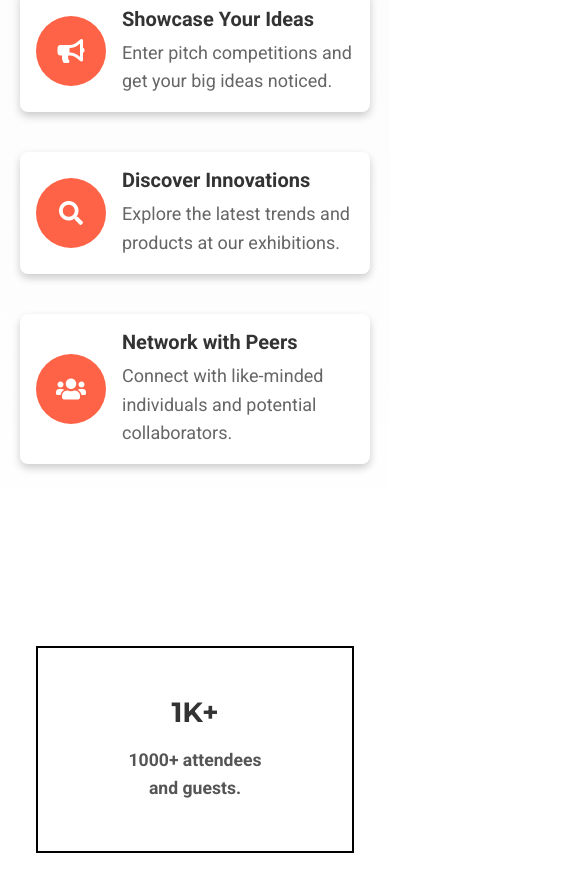
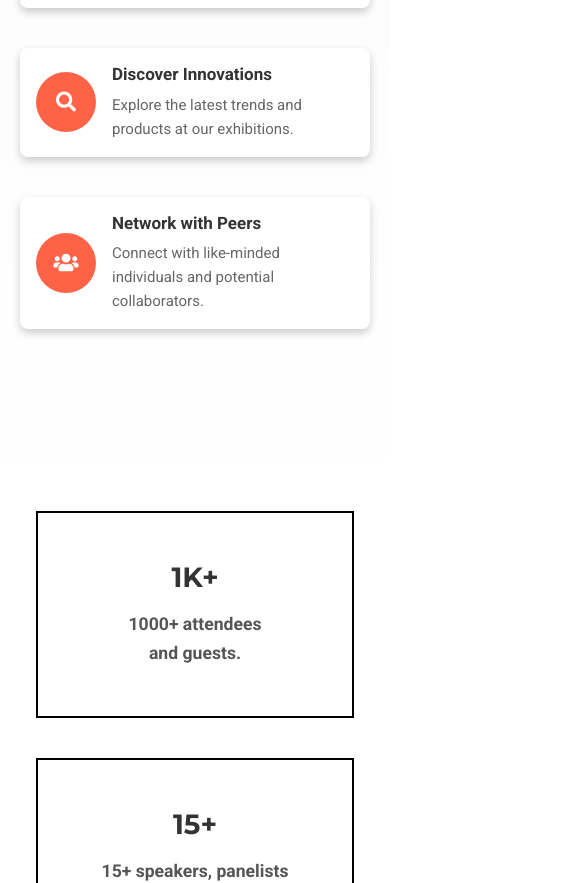
Before and after one commit to rolix202/landing_page_payment_integration, a React (Vite) app in the folder frontend/: page / in a window 390 px wide. Shown: the part 2731-3614 px from the top of the page, 585 px wide, since content can reach past the window. Built offline with nearby package versions, Linux system fonts and the light colour scheme.

Commit message:
footer section responsiveness

```diff
--- a/frontend/src/components/Foot.jsx
+++ b/frontend/src/components/Foot.jsx
@@ -7,24 +7,32 @@ const Foot = () => {
         <div className='footer bg-dark pt-5'>
             <div className="container">
                 <div className="row">
-                    <div className="col-md-6">
+                    <div className="col-md-6 foot_desc">
                         <div className='foot_logo'>
-                            <img src={footer_logo} alt="" className='w-50 h-auto'/>
+                            <img src={footer_logo} alt=""/>
                         </div>
                         <p className='text-white pt-4'>Don’t wait – get your early bird ticket now and join us in Calabar for an unforgettable experience.</p>
                         <p className='text-white'>The future is yours to shape!</p>
-                        <button className='btn btn-danger'>Grab Your Ticket Now!</button>
+                        <div className="button">
+                            <button className='btn btn-danger'>Grab Your Ticket Now!</button>
+                        </div>
                     </div>
                     <div className="col-md-6">
                         <div className="foot_details text-white">
                             <h3>Contact Us</h3>
-                            <span className='text-emphasis fst-italic lead'>For more information, reach out to:</span>
+                            <p className='text-emphasis fst-italic lead'>For more information, reach out to:</p>
                             <p className='pt-4'>(+234) 903 352 8556 <br /> (+234) 813 654 9901 </p>
 
-                            <img src={calabar} alt="" className='pt-5 pb-5' />
+                            <div className='foot-img-wrapper'>
+                               <img src={calabar} alt="" className='pt-5 pb-5 foot-img' />
+                            </div>
+
                         </div>
                     </div>
-                    <small className='text-center text-white pt-5 pb-3'>Copyright © 2024 · Ideasfest Africa Limited</small>
+                    <div className='footer-copyright'>
+                        <p className='text-center text-white pt-3'>Copyright © 2024 · Ideasfest Africa Limited</p>
+                    </div>
+
                 </div>
             </div>
 
--- a/frontend/src/components/MissingOut.jsx
+++ b/frontend/src/components/MissingOut.jsx
@@ -42,11 +42,11 @@ const MissingOut = () => {
                 <div className="row pt-5">
                     <div className="col-md-6 d-flex align-items-center">
                         <div className="business_wrapper">
-                            <img src={businessmen} alt="" />
+                            <img src={businessmen} alt="" className='business_img'/>
                         </div>
                     </div>
                     <div className="col-md-6">
-                        <div className="row row-cols-1 g-4">
+                        <div className="row row-cols-1 g-4 bene_lists">
                             {missing_out_list.map((list, index) => (
                                 <BenefitsItem key={index} benefit={list} />
                             ))}
--- a/frontend/src/components/Stats.jsx
+++ b/frontend/src/components/Stats.jsx
@@ -1,43 +1,87 @@
-import React from 'react'
+import React from "react";
+
+const stats_info = [
+  {
+    id: 1,
+    number: "1K+",
+    attendees_1_line: "1000+ attendees",
+    attendees_2_line: "and guests.",
+  },
+  {
+    id: 2,
+    number: "15+",
+    attendees_1_line: "15+ speakers, panelists",
+    attendees_2_line: "and coaches.",
+  },
+  {
+    id: 3,
+    number: "100+",
+    attendees_1_line: "100+ startups, SMEs and",
+    attendees_2_line: "exhibitors.",
+  },
+  {
+    id: 4,
+    number: "10+",
+    attendees_1_line: "Investors and",
+    attendees_2_line: "venture capitalists.",
+  },
+];
 
 const Stats = () => {
   return (
-        <div className='stats-wrapper'>
+    <div className="stats-wrapper">
       <div className="container stats-container">
         <div className="row row-cols-1 row-cols-md-4 g-2 text-center">
+          {stats_info.map((info, index) => {
+            return (
+              <div className="col" key={index}>
+                <div className="stat-card m-3 py-5 border border-black border-2">
+                  <h1>{info.number} </h1>
+                  <span>
+                    {info.attendees_1_line} <br /> {info.attendees_2_line}
+                  </span>
+                </div>
+              </div>
+            );
+          })}
+        </div>
+        {/* <div className="row row-cols-1 row-cols-md-4 g-2 text-center">
           <div className="col">
             <div className="stat-card m-3 py-5 border border-black border-2">
               <h1>1K+</h1>
-                            <span>1000+ attendees <br /> and guests.</span>
+              <span>
+                1000+ attendees <br /> and guests.
+              </span>
             </div>
           </div>
           <div className="col">
             <div className="stat-card m-3 py-5 border border-black border-2">
               <h1>15+</h1>
-                            <span>15+ speakers, panelists <br /> and coaches.</span>
+              <span>
+                15+ speakers, panelists <br /> and coaches.
+              </span>
             </div>
-
           </div>
           <div className="col">
             <div className="stat-card m-3 py-5 border border-black border-2">
               <h1>100+</h1>
-                            <span>100+ startups, SMEs and <br /> exhibitors.</span>
+              <span>
+                100+ startups, SMEs and <br /> exhibitors.
+              </span>
             </div>
-
           </div>
           <div className="col">
             <div className="stat-card m-3 py-5 border border-black border-2">
               <h1>10+</h1>
-                            <span>Investors and <br /> venture capitalists.</span>
-                        </div>
-
-                    </div>
-
+              <span>
+                Investors and <br /> venture capitalists.
+              </span>
             </div>
           </div>
+        </div> */}
+      </div>
+    </div>
+  );
+};
 
-        </div>
-    )
-}
-
-export default Stats
+export default Stats;
--- a/frontend/src/index.css
+++ b/frontend/src/index.css
@@ -266,35 +266,28 @@ h3 {
   text-align: center;
   margin-bottom: 40px;
   padding: 100px 20px 60px 20px;
-  /* border-radius: 10px; */
   background-color: rgba(0, 0, 0, 0.6);
-  /* Dark background for better contrast */
   color: #ffffff;
-  /* White text color for high contrast */
 }
 
 .ticket-header h1 {
   font-size: 3em;
   color: #ffffff;
-  /* Ensure heading is visible */
 }
 
 .early-bird-notice {
   font-size: 1.5em;
   color: #FFD700;
-  /* Gold color for emphasis */
   font-weight: 700;
 }
 
 .countdown {
   font-size: 1.2em;
   color: #FFFFFF;
-  /* White color for text */
 }
 
 .countdown .text-emphasis {
   color: #FF6347;
-  /* Tomato color for emphasis */
 }
 
 
@@ -378,9 +371,6 @@ h3 {
   color: var(--secondary-color);
 }
 
-/* .ticket-card .btn-danger {
-  background-color: var(--secondary-color) !important;
-} */
 
 .regular-btn,
 .vip-btn,
@@ -394,6 +384,10 @@ h3 {
   margin: 20px auto 0;
   width: fit-content;
   cursor: pointer;
+}
+.foot_logo img{
+  width: 50%;
+  height: auto;
 }
 
 .ticket-card .btn:hover,
@@ -434,6 +428,13 @@ h3 {
 .text-emphasis {
   font-weight: 700;
   color: var(--primary-color);
+}
+
+.footer-copyright{
+  border-top: 1px solid rgba(161, 161, 161, 0.685);
+}
+.footer-copyright p{
+  font-size: 15px;
 }
 
 /* benefits */
@@ -602,7 +603,111 @@ h3 {
 
 @media (max-width: 576px) {
   .stat-card::before {
-   display: none;
+    display: none;
+  }
+
+  .ticket-header h1 {
+    font-size: 2em;
+  }
+
+  .early-bird-notice {
+    font-size: 1.2em;
+    font-weight: 500;
+  }
+
+  .countdown {
+    font-size: 0.9em;
+  }
+
+  .card-content h2 {
+    font-size: 1.5em;
+  }
+
+  .old-price {
+    font-size: 0.8em;
+  }
+
+  .current-price {
+    font-size: 1.3em;
+  }
+
+  .ticket-grid {
+    padding-inline: 60px;
+  }
+
+  .card-content p {
+    font-size: 15px;
+  }
+
+  .ticket-card ul li {
+    font-size: 14px;
+  }
+
+  .regular-btn,
+  .vip-btn,
+  .executive-btn {
+    font-size: 0.8em;
+  }
+  .miss{
+    padding-top: 100px;
+  }
+  .why h1 {
+    font-size: 27px;
+  }
+  .business_img{
+    width: 100%;
+    height: auto;
+  }
+  .benefit-card h5{
+    font-size: 17px;
+  }
+  .benefit-card p{
+    font-size: 15px;
+  }
+  .icon-container{
+    min-width: 60px;
+    min-height: 60px;
+  }
+  .icon-container i{
+    font-size: 20px;
+  }
+  .bene_lists{
+    padding-top: 20px;
+  }
+  .foot_logo{
+    display: flex;
+    justify-content: center;
+  }
+  .foot_logo img{
+    width: 80%;
+    text-align: center;
+    padding: 20px;
+  }
+  .foot_desc p{
+    text-align: center;
+    font-size: 16px;
+  }
+  .foot_desc .button{
+    display: flex;
+    justify-content: center;
+  }
+  .foot_details{
+    padding-top: 50px;
+    padding-inline: 10px;
+  }
+  .foot_details h3{
+    text-align: center;
+  }
+  .foot_details p{
+    text-align: center;
+  }
+  .foot-img{
+    width: 70%;
+    height: auto;
+  }
+  .foot-img-wrapper{
+    display: flex;
+    justify-content: center;
   }
 }
 
```
Also changed, not shown: frontend/src/components/Partners.jsx (+0 -9 lines), frontend/src/components/Ticket.jsx (+2 -118 lines). Lines whose indentation alone changed are shown as unchanged.
